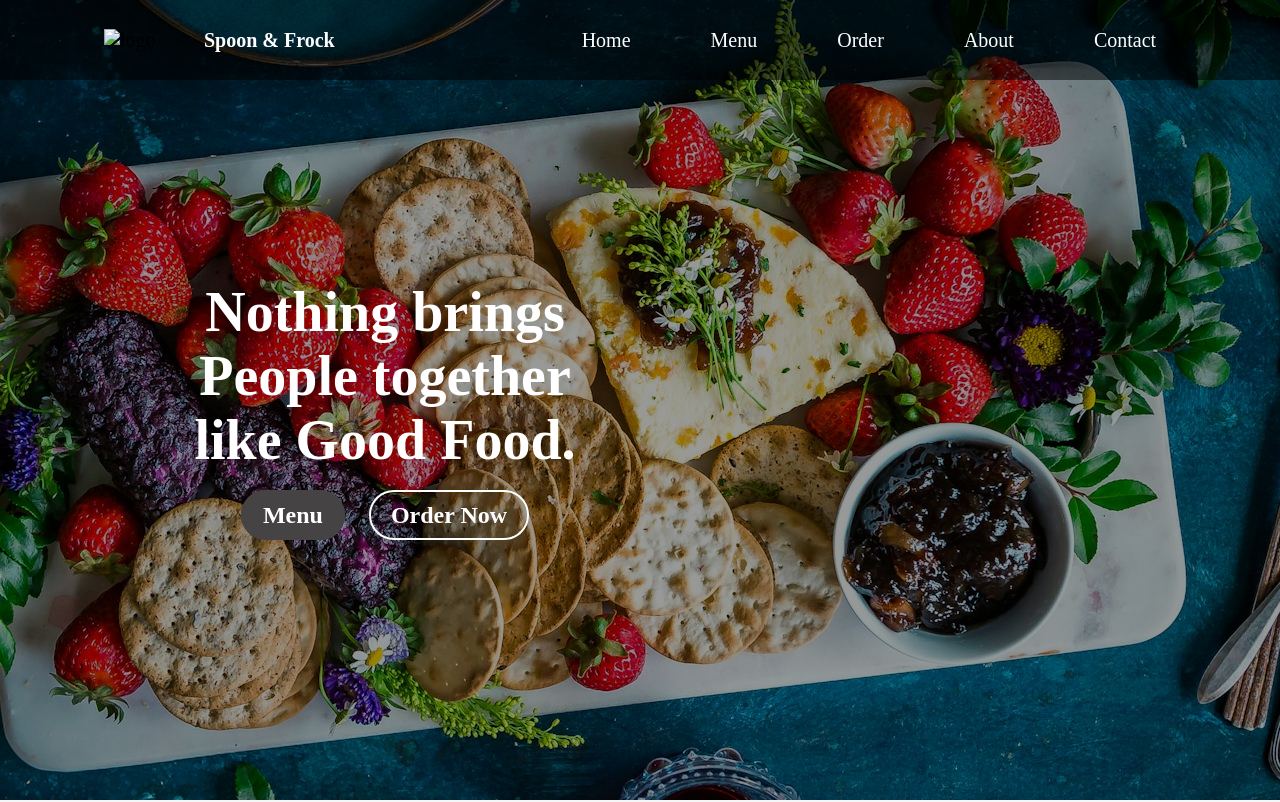
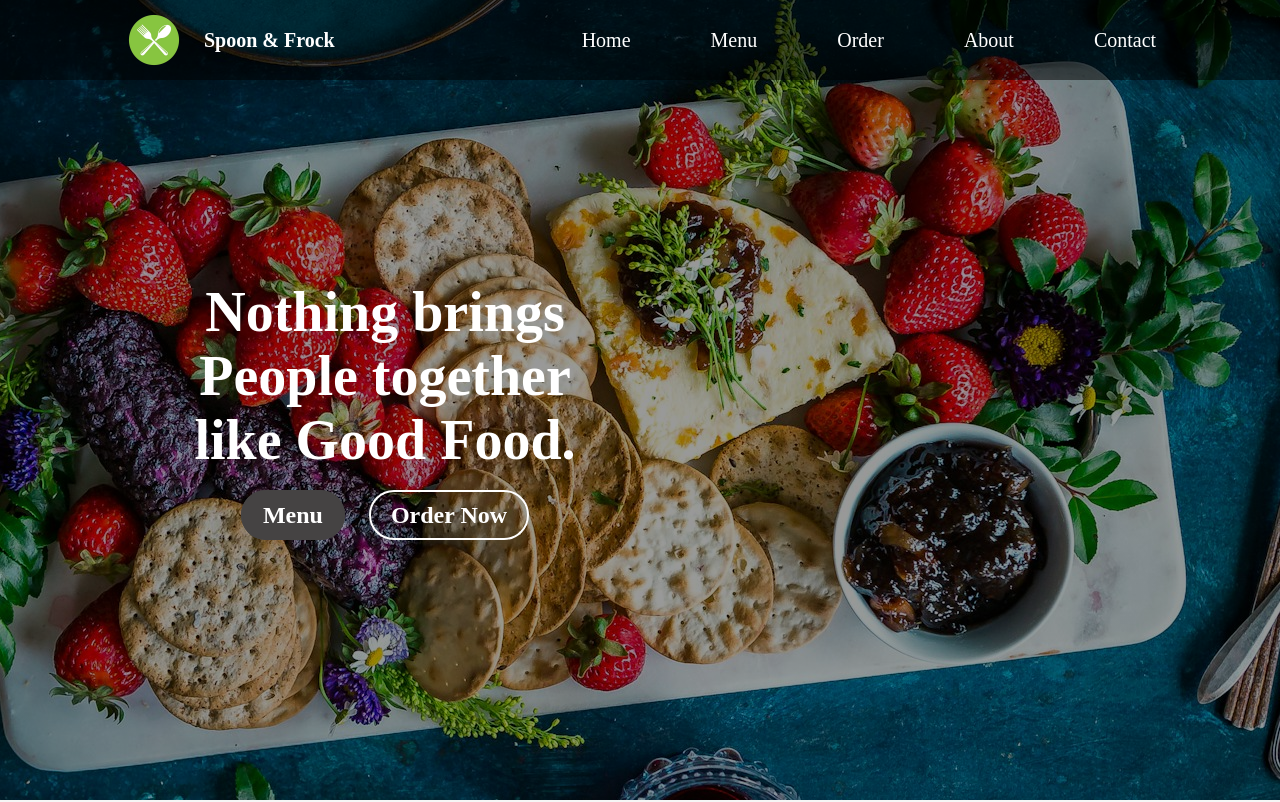
Before and after one commit to VikramGond/Food-restro, a plain HTML site: page index.html in a window 1280 px wide. Shown: the top 802 px of the page. Drawn offline with nearby package versions, Linux system fonts and the light colour scheme; the site is published under a folder, as on GitHub Pages, so addresses that start at the root find nothing.

Commit message:
just a littel adjustment

```diff
--- a/index.html
+++ b/index.html
@@ -13,7 +13,7 @@
 
     <nav>
 
-      <div id="logo"><img src="/assets/images/head/logo.png" alt="logo">
+      <div id="logo"><img src="assets/images/head/logo.png" alt="logo">
         <h4>Spoon & Frock</h4>
       </div>
 
```
